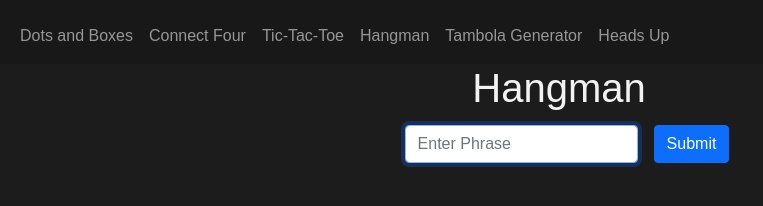
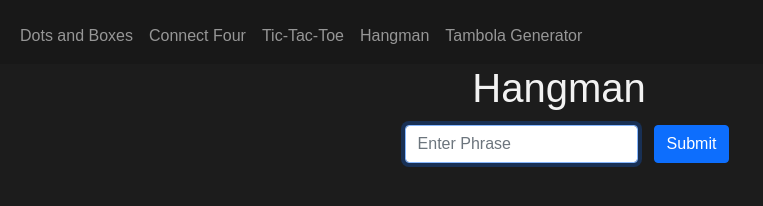
Before and after one commit to DhruvRoyale/Hangman, a plain HTML site: page index.html in a window 1280 px wide. Shown: the full height of the page, 81-844 px from the left. Drawn offline with nearby package versions, Linux system fonts and the light colour scheme.

Commit message:
Update index.html

```diff
--- a/index.html
+++ b/index.html
@@ -27,7 +27,6 @@
                         <li class="nav-item"><a class="nav-link" href="https://dhruvroyale.github.io/Tic-Tac-Toe">Tic-Tac-Toe</a></li>
                         <li class="nav-item"><a class="nav-link" href="https://dhruvroyale.github.io/Hangman">Hangman</a></li>
                         <li class="nav-item"><a class="nav-link" href="https://dhruvroyale.github.io/Tambola-Number-Generator">Tambola Generator</a></li>
-                        <li class="nav-item"><a class="nav-link" href="https://dhruvroyale.github.io/Heads-Up">Heads Up</a></li>
                     </ul>
                 </div>
             </div>
```
